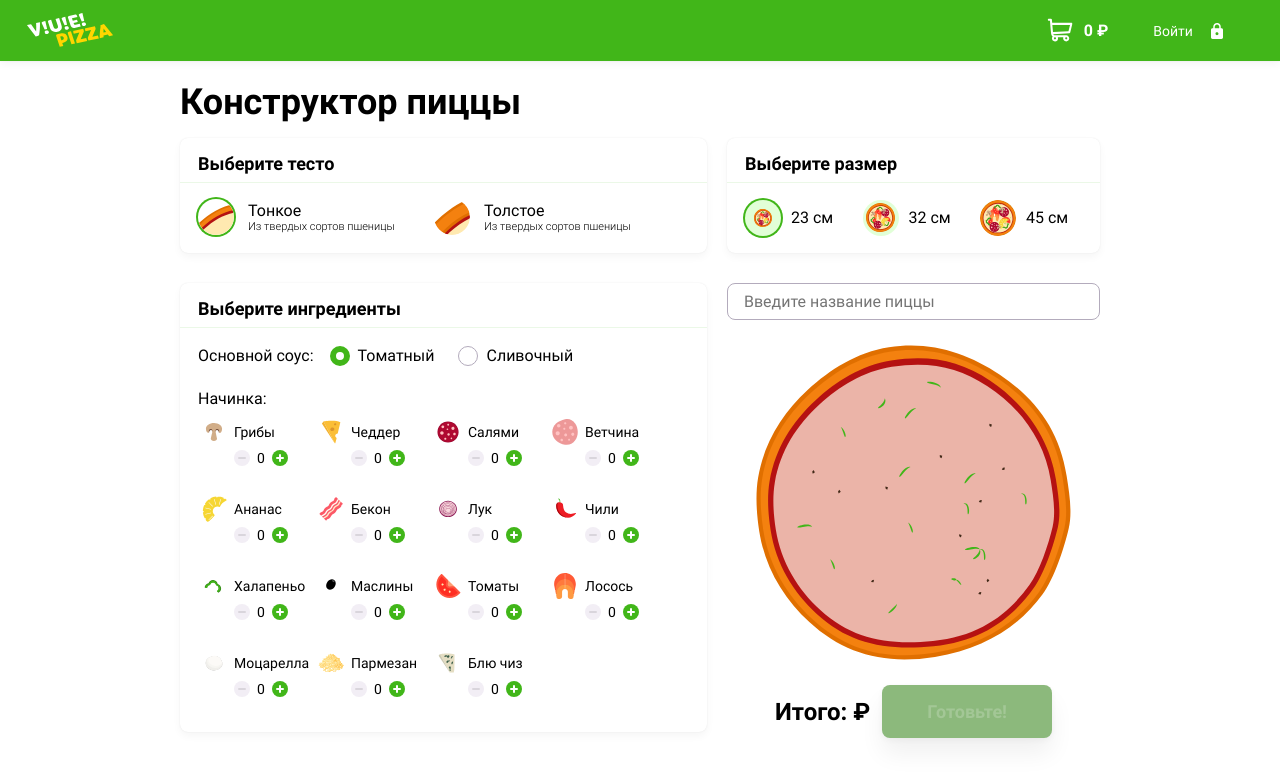
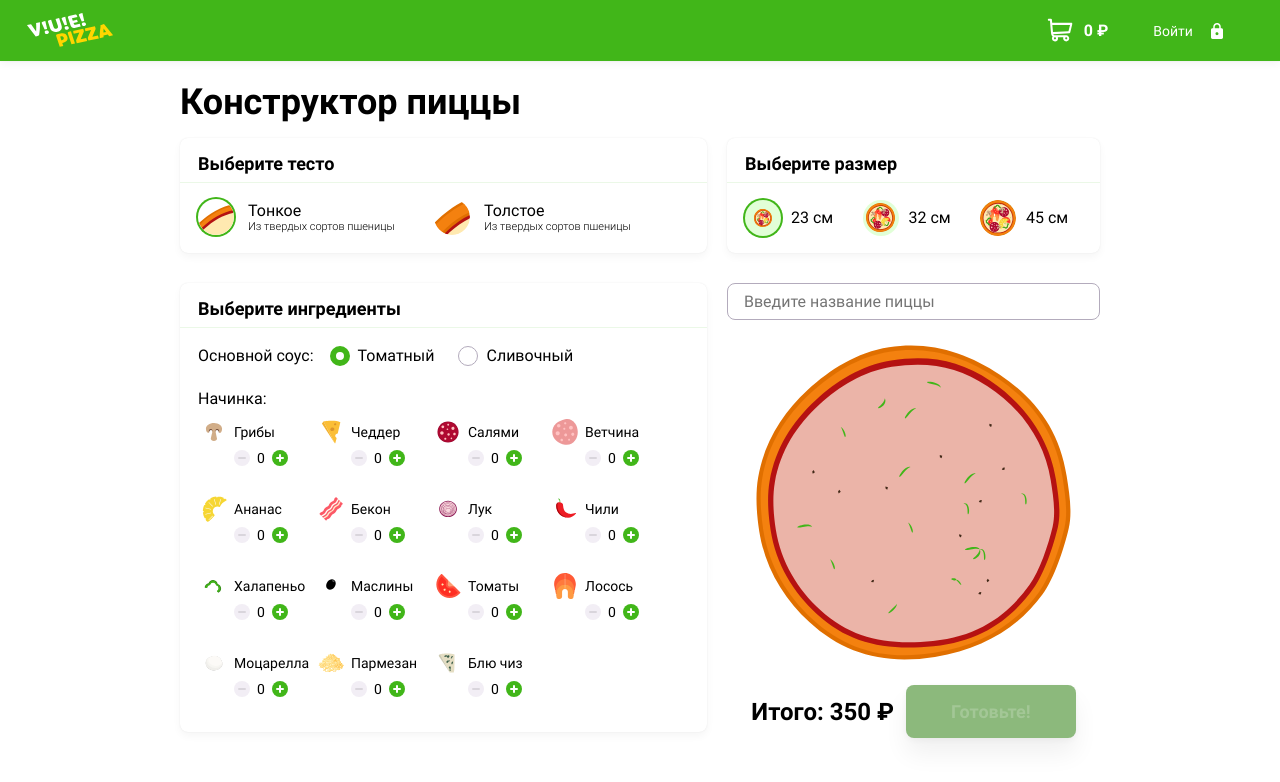
Before and after one commit to spololin/120621-pizza-1, a Vue app in the folder src/frontend/: page / in a window 1280 px wide. Shown: the top 782 px of the page. Built offline with nearby package versions, Linux system fonts and the light colour scheme.

Commit message:
Исправил имя переменной

```diff
--- a/src/frontend/src/modules/builder/components/BuilderPriceCounter.vue
+++ b/src/frontend/src/modules/builder/components/BuilderPriceCounter.vue
@@ -1,6 +1,6 @@
 <template>
   <div class="content__result">
-    <p>Итого: {{ buildingPizzaPrice }} ₽</p>
+    <p>Итого: {{ pizzaPrice }} ₽</p>
     <Button
       :disabled="validateBuilder"
       type="button"
```
